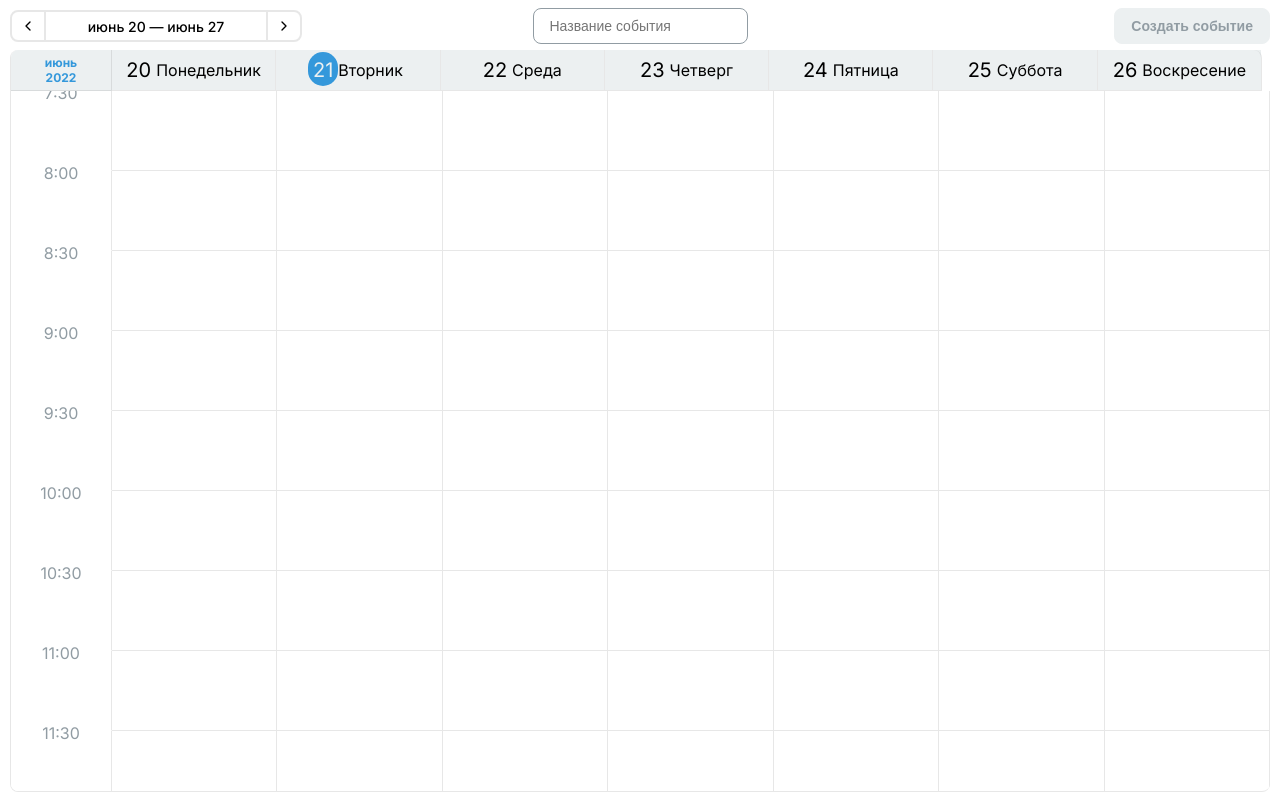
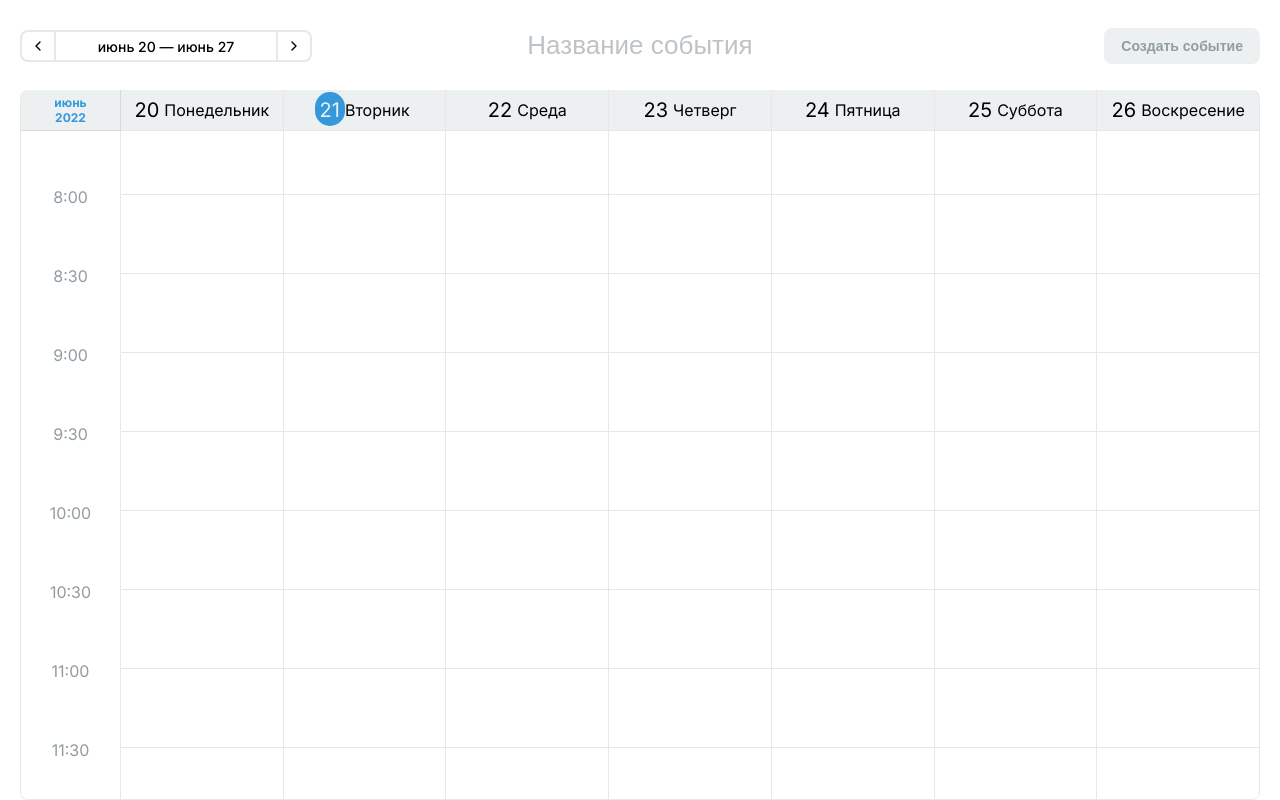
Before and after one commit to atmosferum/Frontend, a Next.js app: page / in a window 1280 px wide. Built offline with nearby package versions, Linux system fonts and the light colour scheme.

Commit message:
fix: styling and other staff

```diff
--- a/components/Button/style.module.scss
+++ b/components/Button/style.module.scss
@@ -10,6 +10,11 @@
   font-size: 0.875rem;
   transition-duration: 0.2s;
   justify-content: center;
+  cursor: pointer;
+
+  &:disabled {
+    cursor: not-allowed;
+  }
 
   &.button--primary {
     color: white;
@@ -32,6 +37,8 @@
     color: var(--primary);
     background: transparent;
     border: none;
+    padding-left: 0;
+    padding-right: 0;
 
     &:hover:not(:disabled) {
       color: var(--primary-dark);
--- a/components/Calendar/Calendar.module.scss
+++ b/components/Calendar/Calendar.module.scss
@@ -3,6 +3,9 @@
   overflow: hidden;
   border-bottom: var(--border);
   border-left: var(--border);
+  display: flex;
+  flex-direction: column;
+  flex: 1;
 }
 
 .topBar {
@@ -32,12 +35,14 @@
   overflow-x: scroll;
   overflow-y: hidden;
   white-space: nowrap;
+  display: flex;
+  justify-content: space-between;
 
   > div {
     border-right: var(--border);
     border-bottom: var(--border);
     display: inline-block;
-    width: max((100% - 15px) / 7, 149px);
+    width: 100%;
   }
 
   > div:last-child {
@@ -81,8 +86,9 @@
 .timeLine {
   z-index: 10;
   display: flex;
-  height: calc(100vh - 100px);
+  height: 100%;
   overflow-y: scroll;
+  flex: 1;
 
   .clockFaces {
     position: relative;
--- a/components/Calendar/DayTimeline/DayTimeline.tsx
+++ b/components/Calendar/DayTimeline/DayTimeline.tsx
@@ -28,7 +28,7 @@ interface Props {
 export const HOURS_IN_CELL = 0.5;
 export const HOURS_IN_DAY = 24;
 export const AMOUNT_OF_CELLS = Math.round(HOURS_IN_DAY / HOURS_IN_CELL);
-export const HEIGHT_OF_CELL = 80;
+export const HEIGHT_OF_CELL = 79;
 export const MILLISECONDS_IN_CELL = MS_IN_HOUR * HOURS_IN_CELL;
 
 function DayTimeline(props: Props) {
--- a/components/Dialog/Dialog.tsx
+++ b/components/Dialog/Dialog.tsx
@@ -19,16 +19,18 @@ interface DialogProps extends RadixDialogProps {
   children: ReactNode;
   trigger?: ReactNode;
   close?: () => any;
+  title?: string;
 }
 
 export function Dialog(props: DialogProps) {
-  const { close, children, trigger, ...restProps } = props;
+  const { close, children, trigger, title, ...restProps } = props;
 
   return (
     <Root {...restProps}>
       <Trigger asChild>{trigger}</Trigger>
       <Portal>
         <Content className={cx('content')}>
+          {title && <div className={cx('modalTitle')}>{title}</div>}
           {children}
           <Close onClick={close} className={cx('close')}>
             <X />
--- a/components/Dialog/style.module.scss
+++ b/components/Dialog/style.module.scss
@@ -53,6 +53,10 @@
   color: var(--gray-dark);
 }
 
+.modalTitle {
+  text-align: center;
+}
+
 @keyframes overlayIn {
   from {
     opacity: 0;
--- a/pages/[[...eventId]].tsx
+++ b/pages/[[...eventId]].tsx
@@ -36,6 +36,7 @@ const Home: NextPage = () => {
   const [isInputModalOpen, setIsInputModalOpen] = useState(false);
   const [isAdmin, setIsAdmin] = useState(false);
   const [eventId, setEventId] = useState('');
+  const [isParticipantsModalOpen, setIsParticipantsModalOpen] = useState(false);
   // const [isTitleError, setIsTitleError] = useState(false);
   // const [isNameError, setIsNameError] = useState(false);
   const name = useInput('');
@@ -114,7 +115,6 @@ const Home: NextPage = () => {
       console.log('err');
       setIsInputModalOpen(true);
     });
-    await eventsIntervalsPost(myIntervals, eventId);
   }
 
   async function goToResults() {
@@ -136,6 +136,7 @@ const Home: NextPage = () => {
     isAdmin,
     isResults,
   };
+
   return (
     <div className={s.window}>
       <Head>
@@ -146,27 +147,21 @@ const Home: NextPage = () => {
         {!isAdmin ? (
           <h1>{titleInput.value}</h1>
         ) : (
-          <Input {...titleInput.bind} placeholder="Название события" />
+          <input {...titleInput.bind} placeholder="Название события" className={s.eventNameInput} />
         )}
         <div>
-          {Boolean(participants.length) && (
-            <Dialog
-              trigger={
-                <Button>
-                  <Icon.Users />
-                </Button>
-              }
-            >
-              {participants.map((participant) => (
-                <>
+          {participants.length > 0 && (
+            <Dialog title="Участники" open={isParticipantsModalOpen}>
+              <div className={s.participantsModalContent}>
+                {participants.map((participant) => (
                   <p className={s.user} key={participant.id}>
                     {participant.name}{' '}
                     <span style={{ color: 'var(--success-dark)' }}>
                       {participant.isAdmin && 'admin'}
                     </span>
                   </p>
-                </>
-              ))}
+                ))}
+              </div>
             </Dialog>
           )}
           <Buttons
@@ -183,6 +178,9 @@ const Home: NextPage = () => {
             titleInput={titleInput}
             adminIntervals={adminIntervals}
             myIntervals={myIntervals}
+            showParticipantsModal={() => {
+              setIsParticipantsModalOpen(true);
+            }}
           />
         </div>
       </div>
@@ -204,6 +202,7 @@ const Buttons = ({
   titleInput,
   adminIntervals,
   myIntervals,
+  showParticipantsModal,
 }: any) => {
   const getHost = () => {
     if (typeof window !== 'undefined') {
@@ -221,14 +220,18 @@ const Buttons = ({
         >
           {isResults ? 'Копировать ссылку' : 'Создать событие'}
         </Button>
-        <Dialog close={() => setIsInputModalOpen(false)} open={isInputModalOpen}>
+        <Dialog
+          close={() => setIsInputModalOpen(false)}
+          open={isInputModalOpen}
+          title={isResults ? 'Событие создано' : 'Введите имя'}
+        >
           {!isResults ? (
             <>
               <br />
-              <Input style={{ width: '100%' }} {...name.bind} placeholder="введите имя" />
+              <Input style={{ width: '100%' }} {...name.bind} placeholder="Иван Иванов" />
               <br />
               <Button onClick={createEvent} disabled={!name.value} style={{ width: '100%' }}>
-                Сохранить
+                Создать
               </Button>
             </>
           ) : (
@@ -246,17 +249,30 @@ const Buttons = ({
     } else {
       return (
         <>
-          <Button onClick={goToResults}>Результаты</Button>
-          <Button disabled={!myIntervals.length} onClick={saveIntervals}>
-            Сохранить
-          </Button>
-          <Dialog close={() => setIsInputModalOpen(false)} open={isInputModalOpen}>
+          <div className={s.headerControls}>
+            <Button onClick={goToResults} variant="ghost">
+              Результаты
+            </Button>
+            <Button variant="secondary" onClick={showParticipantsModal}>
+              <Icon.Users />
+            </Button>
+            <Button disabled={!myIntervals.length} onClick={saveIntervals}>
+              Сохранить
+            </Button>
+          </div>
+          <Dialog
+            title="Введите имя"
+            close={() => setIsInputModalOpen(false)}
+            open={isInputModalOpen}
+          >
             <br />
-            <Input style={{ width: '100%' }} {...name.bind} placeholder="введите имя" />
+            <Input style={{ width: '100%' }} {...name.bind} placeholder="Иван Иванов" />
             <br />
             <Button
-              onClick={() => {
-                loginPost({ name: name.value });
+              onClick={async () => {
+                await loginPost({ name: name.value });
+                await eventsIntervalsPost(myIntervals, eventId);
+
                 setIsInputModalOpen(false);
               }}
               disabled={!name.value}
--- a/styles/globals.scss
+++ b/styles/globals.scss
@@ -1,14 +1,19 @@
 @import 'variables.css';
-@import url('https://fonts.googleapis.com/css2?family=Inter:wght@400;600&display=swap');
+
+html {
+  box-sizing: border-box;
+}
+*,
+*:before,
+*:after {
+  box-sizing: inherit;
+}
+
 body {
   font-family: 'Inter', sans-serif;
   font-weight: normal;
   box-sizing: border-box;
   margin: 0;
-}
-
-* {
-  user-select: none;
 }
 
 @media not handheld {
--- a/styles/index.module.scss
+++ b/styles/index.module.scss
@@ -1,6 +1,11 @@
 .window {
-  margin: 0 10px;
+  margin: 0 20px;
+  height: 100vh;
+  overflow: hidden;
+  display: flex;
+  flex-direction: column;
 }
+
 @media (min-width: 1000px) {
   .header {
     height: 50px;
@@ -19,10 +24,14 @@
     }
   }
 }
+
 .header {
+  margin: 20px 0;
+
   > * {
     margin: 10px auto 10px 0;
   }
+
   h1 {
     margin: 0;
   }
@@ -32,6 +41,7 @@
     gap: 10px;
   }
 }
+
 .user {
   width: 90%;
   padding: 10px;
@@ -39,7 +49,36 @@
   list-style: none;
   transition: 0.5s;
   margin: 0;
-  &:hover {
-    background-color: var(--gray-light);
+}
+
+.eventNameInput {
+  border: 0;
+  outline: none;
+  font-size: 26px;
+  font-weight: 300;
+  text-align: center;
+  border-bottom: 1px solid transparent;
+  transition: border-color 0.2s;
+
+  &::placeholder {
+    color: #bdc3c7;
+  }
+
+  &:focus {
+    border-color: rgba(52, 152, 219, 0.6);
   }
 }
+
+.headerControls {
+  > button {
+    margin-right: 10px;
+
+    &:last-child {
+      margin-right: 0;
+    }
+  }
+}
+
+.participantsModalContent {
+  margin: 10px 0;
+}
```
